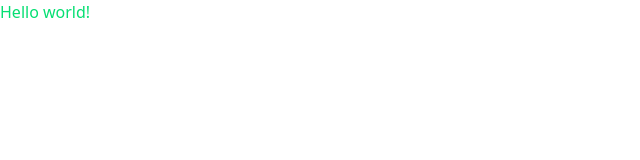
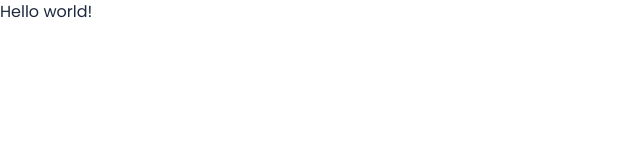
Before and after one commit to nuwandm/gym-landing-page, a SvelteKit app: page / in a window 1280 px wide. Shown: the top 160 px of the page, without its empty margins (0-640 px from the left). Built offline with nearby package versions, Linux system fonts and the light colour scheme.

Commit message:
adding custom css

```diff
--- a/src/app.css
+++ b/src/app.css
@@ -1 +1,26 @@
 @import "tailwindcss";
+
+html {
+  scroll-behavior: smooth;
+}
+
+* {
+  font-family: "Open Sans", sans-serif;
+}
+
+h1,
+h3,
+.poppins {
+  font-family: "Poppins", sans-serif;
+}
+
+span {
+  font-family: inherit;
+  font-weight: inherit;
+}
+
+.bgGrid {
+  background-size: 40px 40px;
+  background-image: linear-gradient(to right, grey 1px, 1px),
+    linear-gradient(to bottom, grey 1px, transparent 1px);
+}
--- a/src/routes/+page.svelte
+++ b/src/routes/+page.svelte
@@ -1,4 +1,4 @@
-<h1 class="text-green-400">Hello world!</h1>
+<h1>Hello world!</h1>
 
 <style lang="postcss">
   @reference "tailwindcss/theme";
```
